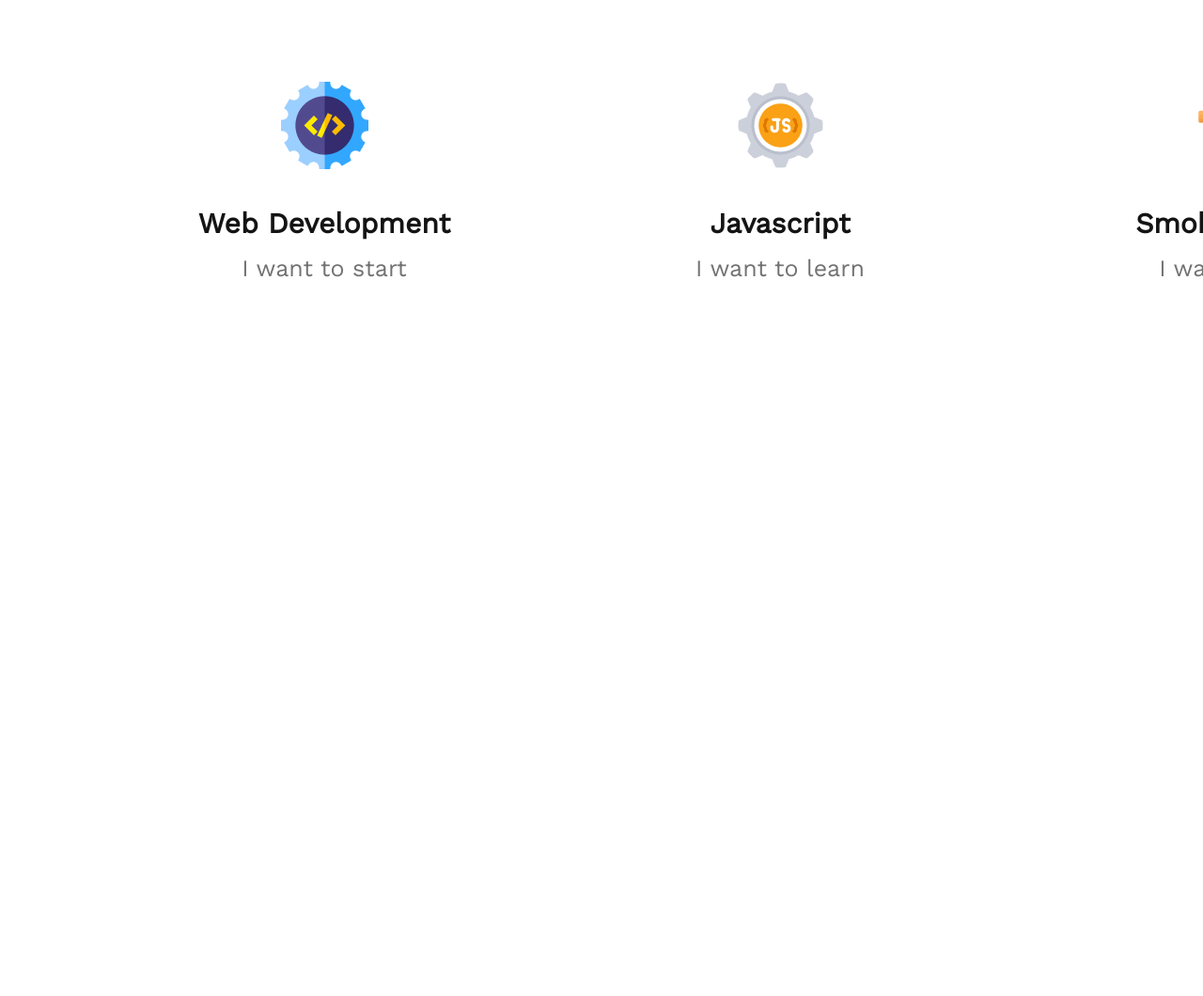
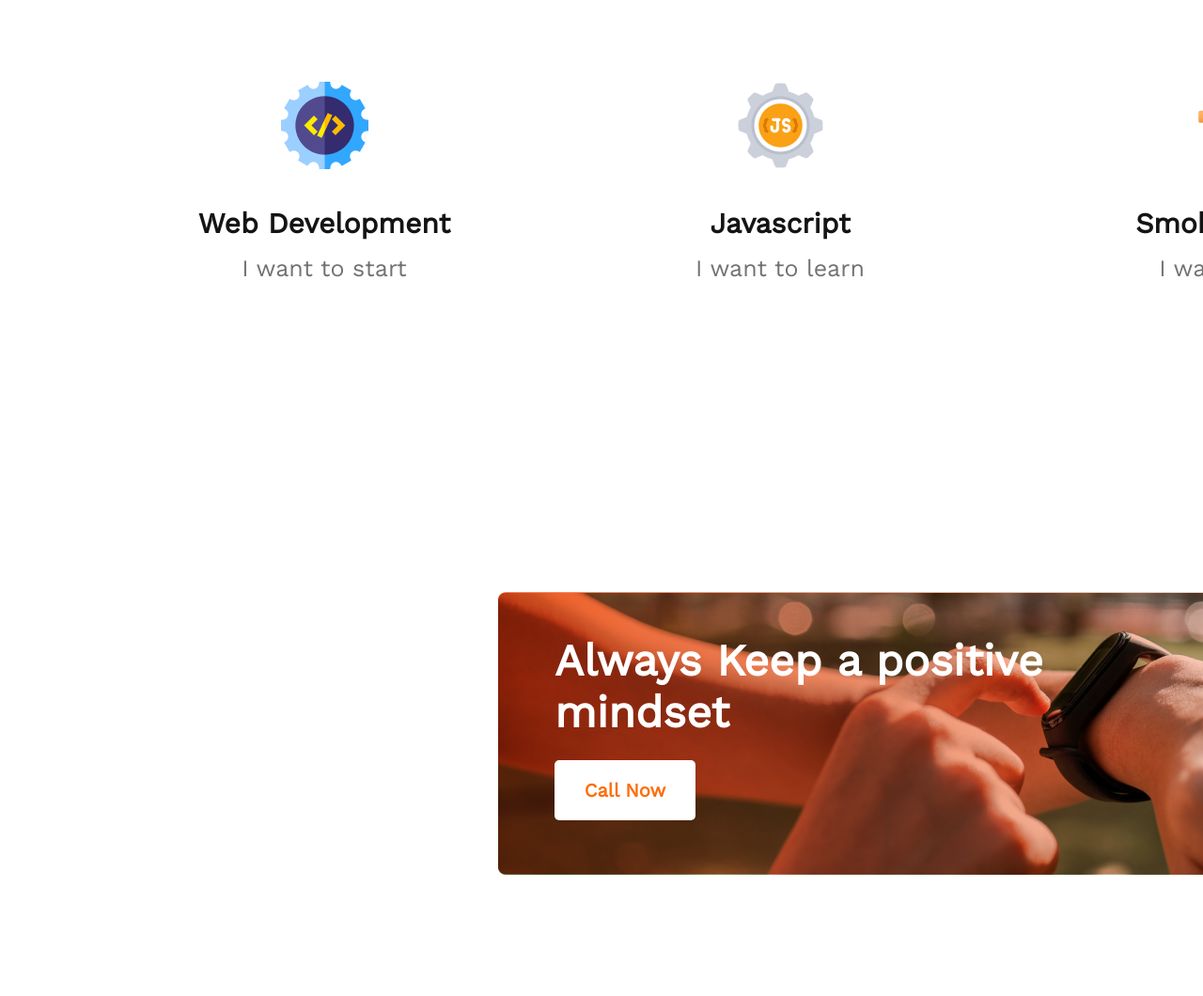
Before and after one commit to AshrafUAsif/my-first-assignment, a plain HTML site: page index.html in a window 1280 px wide. Shown: the part 2395-3455 px from the top of the page at 94% size. Before the commit the page ends 2695 px from the top, so only its background shows below. Drawn offline with nearby package versions, Linux system fonts and the light colour scheme.

Commit message:
gradient added

```diff
--- a/index.html
+++ b/index.html
@@ -62,6 +62,13 @@
                 </div>
             </div>
         </section>
+        <!-- For calling -->
+        <section class="call-me">
+            <div class="call-me-container">
+                <h3 class="call-title">Always Keep a positive mindset</h3>
+                <button class="btn-secondary">Call Now</button>
+            </div>
+        </section>
     </main>
 </body>
 </html>
--- a/styles/design.css
+++ b/styles/design.css
@@ -126,3 +126,39 @@ header{
     /* line-height: 29px; */
     /* text-align: left; */
 }
+.call-me{
+    margin-top: 200px;
+    inline-size: 700px;
+    margin-left: 300px;
+    font-weight: 700;
+    font-size: 40px;
+    color: #FFFFFF;
+    background: url('../images/watch.png') , url('../images/gradient2.png');
+    border-radius: 8px;
+    background-position: center;
+    background-blend-mode: multiply;
+    background-repeat: no-repeat;
+    width: 1140px;
+    height: 300px;
+    padding: 130px 230px;
+    /* background: linear-gradient(90deg, #F15B22 0%, rgba(241, 91, 34, 0) 100%); */
+}
+.call-me-container{
+    margin: 45px 60px;
+}
+.call-title{
+    inline-size: 600px;
+    margin-bottom: 24px;
+}
+.btn-secondary{
+    /* margin-top: 24px; */
+    color: #fd6e0a;
+    font-weight: 600;
+    font-size: 20px;
+    text-align: center;
+    width: 150px;
+    height: 64px;
+    background-color: #FFFFFF;
+    border: none;
+    border-radius: 5px;
+}
```
